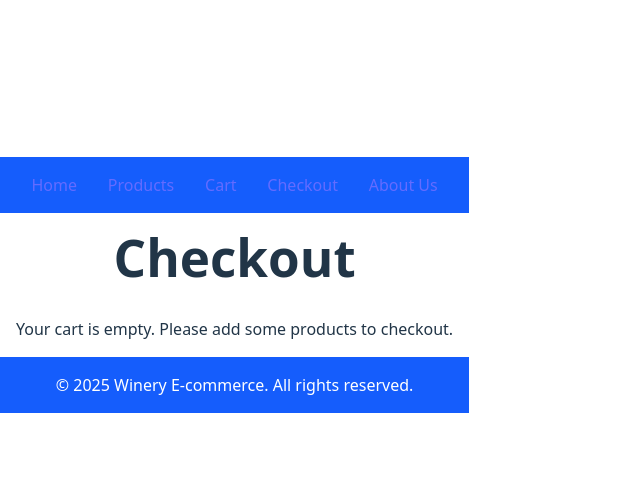
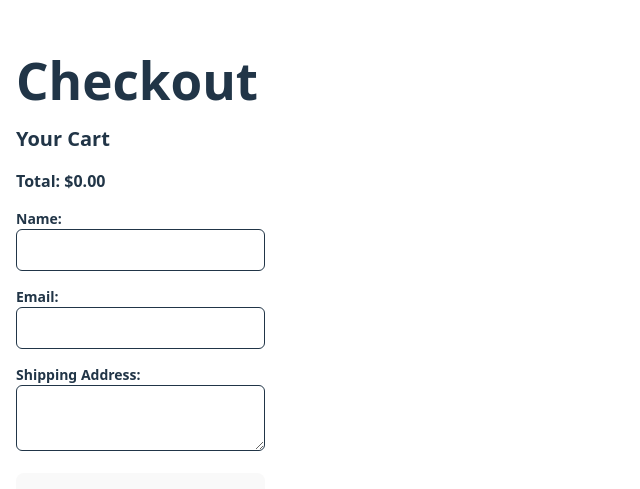
Before and after one commit to TimurShomakhov/Carsini-Winery, a React (Vite) app: page /checkout in a window 1280 px wide. Shown: the part 115-604 px from the top of the page, without its empty margins (0-640 px from the left). Built offline with nearby package versions, Linux system fonts and the light colour scheme.

Commit message:
Implement Order Confirmation Page

```diff
--- a/src/App.jsx
+++ b/src/App.jsx
@@ -1,27 +1,25 @@
+import React from 'react';
 import { BrowserRouter as Router, Routes, Route } from 'react-router-dom';
-import Home from './pages/Home';
+import Home from './pages/Home';  // Corrected import
 import ProductListing from './pages/ProductListing';
-import ProductDetails from './pages/ProductDetails'; // Import the ProductDetails page
+import ProductDetails from './pages/ProductDetails';
 import Cart from './pages/Cart';
-import Checkout from './pages/Checkout';
-import AboutUs from './pages/AboutUs';
-import { CartProvider } from './context/CartContext'; // Import CartProvider
+import Checkout from './pages/Checkout'; // Import Checkout Page
+import OrderConfirmation from './pages/OrderConfirmation'; // Import Order Confirmation Page
 
-function App() {
+const App = () => {
   return (
-    <CartProvider> {/* Wrap the whole app with CartProvider */}
     <Router>
       <Routes>
-          <Route path="/" element={<Home />} />
+        <Route path="/" element={<Home />} />  {/* Use correct component name */}
         <Route path="/products" element={<ProductListing />} />
         <Route path="/products/:id" element={<ProductDetails />} />
-          <Route path="/cart" element={<Cart />} /> {/* Add the Cart route */}
-          <Route path="/checkout" element={<Checkout />} />
-          <Route path="/about" element={<AboutUs />} />
+        <Route path="/cart" element={<Cart />} />
+        <Route path="/checkout" element={<Checkout />} /> {/* Add the Checkout Route */}
+        <Route path="/order-confirmation" element={<OrderConfirmation />} /> {/* Add Order Confirmation Route */}
       </Routes>
     </Router>
-    </CartProvider>
   );
-}
+};
 
 export default App;
--- a/src/pages/Checkout.jsx
+++ b/src/pages/Checkout.jsx
@@ -1,52 +1,121 @@
-import { useCart } from '../context/CartContext';
-import Navbar from '../components/Navbar';
-import Footer from '../components/Footer';
+import React, { useState } from 'react';
+import { useCart } from '../context/CartContext'; // Import CartContext hook
+import { useNavigate } from 'react-router-dom'; // Import the useNavigate hook
 
 const Checkout = () => {
-  const { cart, totalPrice } = useCart();
+  const { cart } = useCart(); // Get the cart items from the context
+  const [formData, setFormData] = useState({
+    name: '',
+    email: '',
+    address: '',
+  });
+
+  const navigate = useNavigate(); // Initialize the navigate function
+
+  // Calculate total price
+  const totalPrice = cart.reduce(
+    (acc, item) => acc + item.price * item.quantity,
+    0
+  );
+
+  // Handle form input changes
+  const handleInputChange = (e) => {
+    const { name, value } = e.target;
+    setFormData((prevData) => ({
+      ...prevData,
+      [name]: value,
+    }));
+  };
+
+  // Handle form submission
+  const handleSubmit = (e) => {
+    e.preventDefault();
+    console.log('Order submitted:', formData);
+    console.log('Cart items:', cart);
+
+    // Redirect to Order Confirmation page after submission
+    navigate('/order-confirmation');
+
+    // Clear form after submission (optional)
+    setFormData({
+      name: '',
+      email: '',
+      address: '',
+    });
+  };
 
   return (
-    <div>
-      <Navbar />
-      <main className="p-4">
-        <h1 className="text-3xl font-bold text-center mb-8">Checkout</h1>
-        {cart.length === 0 ? (
-          <p className="text-center">Your cart is empty. Please add some products to checkout.</p>
-        ) : (
-          <div>
-            <div className="grid gap-4">
-              {cart.map((product) => (
-                <div key={product.id} className="flex justify-between items-center border p-4 rounded-lg">
-                  <img src={product.image} alt={product.name} className="w-16 h-16 object-cover rounded-md" />
-                  <div>
-                    <h2 className="font-bold">{product.name}</h2>
-                    <p className="text-gray-600">${product.price}</p>
+    <div className="container mx-auto p-4">
+      <h1 className="text-2xl font-bold mb-4">Checkout</h1>
+
+      {/* Cart items summary */}
+      <div className="mb-4">
+        <h2 className="text-xl font-semibold">Your Cart</h2>
+        <ul>
+          {cart.map((item) => (
+            <li key={item.id} className="flex justify-between mb-2">
+              <span>{item.name} x {item.quantity}</span>
+              <span>${(item.price * item.quantity).toFixed(2)}</span>
+            </li>
+          ))}
+        </ul>
+        <div className="mt-4 font-semibold">
+          <p>Total: ${totalPrice.toFixed(2)}</p>
         </div>
       </div>
-              ))}
-            </div>
-            <div className="mt-8 text-xl font-semibold">
-              <p>Total: ${totalPrice.toFixed(2)}</p>
-              <form className="mt-4">
+
+      {/* Checkout form */}
+      <form onSubmit={handleSubmit} className="space-y-4">
+        <div>
+          <label className="block text-sm font-semibold" htmlFor="name">
+            Name:
+          </label>
           <input
             type="text"
-                  placeholder="Full Name"
-                  className="border p-2 rounded-md w-full mb-4"
+            id="name"
+            name="name"
+            value={formData.name}
+            onChange={handleInputChange}
+            required
+            className="w-full p-2 border rounded-md"
           />
+        </div>
+
+        <div>
+          <label className="block text-sm font-semibold" htmlFor="email">
+            Email:
+          </label>
           <input
             type="email"
-                  placeholder="Email Address"
-                  className="border p-2 rounded-md w-full mb-4"
+            id="email"
+            name="email"
+            value={formData.email}
+            onChange={handleInputChange}
+            required
+            className="w-full p-2 border rounded-md"
           />
-                <button type="submit" className="bg-blue-600 text-white py-2 px-4 rounded-md">
-                  Place Order
+        </div>
+
+        <div>
+          <label className="block text-sm font-semibold" htmlFor="address">
+            Shipping Address:
+          </label>
+          <textarea
+            id="address"
+            name="address"
+            value={formData.address}
+            onChange={handleInputChange}
+            required
+            className="w-full p-2 border rounded-md"
+          />
+        </div>
+
+        <div>
+          <button type="submit" className="w-full bg-blue-600 text-white p-2 rounded-md">
+            Submit Order
           </button>
+        </div>
       </form>
-            </div>
-          </div>
-        )}
-      </main>
-      <Footer />
     </div>
   );
 };
--- /dev/null
+++ b/src/pages/OrderConfirmation.jsx
@@ -0,0 +1,54 @@
+import React, { useEffect, useState } from 'react';
+import { useNavigate } from 'react-router-dom'; // For redirecting
+import { useCart } from '../context/CartContext'; // Import CartContext hook
+
+const OrderConfirmation = () => {
+  const { cart } = useCart();
+  const [orderDetails, setOrderDetails] = useState(null);
+  const navigate = useNavigate();
+
+  // Simulate the order confirmation process
+  useEffect(() => {
+    // Here you could send the order to your server and get a confirmation response.
+    if (cart.length === 0) {
+      navigate('/'); // Redirect to homepage if the cart is empty
+    } else {
+      setOrderDetails({
+        orderId: Math.floor(Math.random() * 10000), // Simulate an order ID
+        cartItems: cart,
+        total: cart.reduce((acc, item) => acc + item.price * item.quantity, 0),
+      });
+    }
+  }, [cart, navigate]);
+
+  return (
+    <div className="container mx-auto p-4">
+      <h1 className="text-2xl font-bold mb-4">Order Confirmation</h1>
+
+      {orderDetails ? (
+        <>
+          <p className="mb-4">Thank you for your order!</p>
+          <p className="mb-4">Order ID: {orderDetails.orderId}</p>
+
+          <h2 className="text-xl font-semibold mb-4">Order Summary</h2>
+          <ul className="mb-4">
+            {orderDetails.cartItems.map((item) => (
+              <li key={item.id} className="flex justify-between mb-2">
+                <span>{item.name} x {item.quantity}</span>
+                <span>${(item.price * item.quantity).toFixed(2)}</span>
+              </li>
+            ))}
+          </ul>
+
+          <div className="mt-4 font-semibold">
+            <p>Total: ${orderDetails.total.toFixed(2)}</p>
+          </div>
+        </>
+      ) : (
+        <p>Loading order details...</p>
+      )}
+    </div>
+  );
+};
+
+export default OrderConfirmation;
```
Lines whose indentation alone changed are shown as unchanged.
